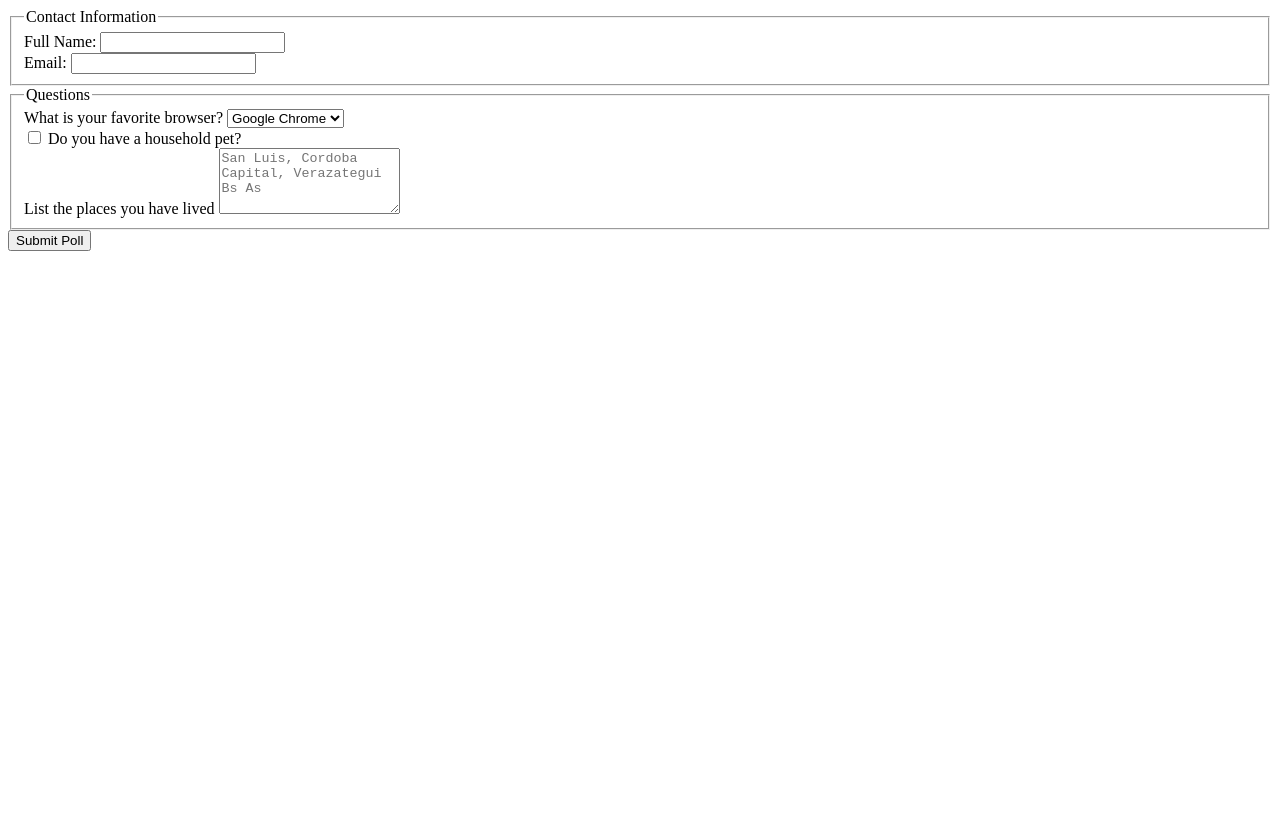
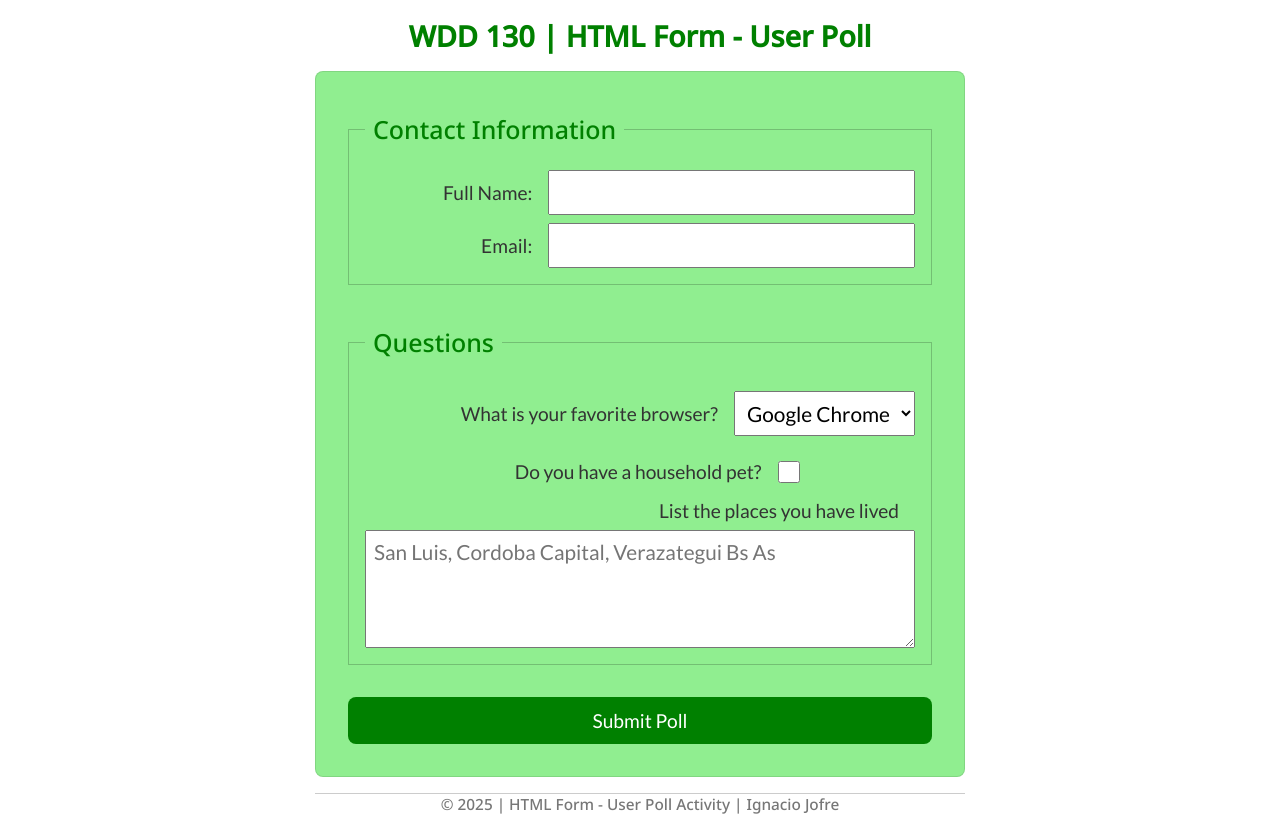
Before and after one commit to ijofre02/wdd130, a plain HTML site: page week05/poll-form.html in a window 1280 px wide. Drawn offline with Linux system fonts and the light colour scheme.

Commit message:
form style

```diff
--- a/week05/poll-form.html
+++ b/week05/poll-form.html
@@ -5,24 +5,35 @@
     <meta charset="UTF-8">
     <meta name="viewport" content="width=device-width, initial-scale=1.0">
     <title>Document</title>
+    <link rel="stylesheet" href="styles/poll-form.css">
+
+    <link rel="preconnect" href="https://fonts.googleapis.com">
+    <link rel="preconnect" href="https://fonts.gstatic.com" crossorigin>
+    <link href="https://fonts.googleapis.com/css2?family=Noto+Sans:wght@500&display=swap" rel="stylesheet">
+
+    <link href="https://fonts.googleapis.com/css2?family=Lato&family=Noto+Sans:wght@500&display=swap" rel="stylesheet">
 </head>
 
 <body>
-    <header></header>
+    <header>
+        <h1>WDD 130 | HTML Form - User Poll</h1>
+    </header>
     <main>
         <form>
             <fieldset>
                 <legend>Contact Information</legend>
-                <div>
+                <div class="form-item column2">
                     <label for="fullname">Full Name:</label>
                     <input type="text" id="fullname" name="fullname">
                 </div>
-                <label for="useremail">Email:</label>
-                <input type="email" id="useremail" name="useremail">
+                <div class="form-item column2">
+                    <label for="useremail">Email:</label>
+                    <input type="email" id="useremail" name="useremail">
+                </div>
             </fieldset>
             <fieldset>
                 <legend>Questions</legend>
-                <div>
+                <div class="form-item column1">
                     <label for="browser">What is your favorite browser?</label>
                     <select id="browser" name="browser">
                         <option value="Chrome">Google Chrome</option>
@@ -30,18 +41,22 @@
                         <option value="firefox">Firefox</option>
                     </select>
                 </div>
-                <input type="checkbox" id="pet" name="pet">
-                <label for="pet">Do you have a household pet?</label>
-                <div>
-                    <label for="feedback">List the places you have lived</label>
-                    <textarea id="feedback" name="feedback" rows="4"
-                        placeholder="San Luis, Cordoba Capital, Verazategui Bs As"></textarea>
+                <div class="form-item column1">
+                    <label for="pet">Do you have a household pet?</label>
+                    <input type="checkbox" id="pet" name="pet">
                 </div>
+
+                <label for="feedback">List the places you have lived</label>
+                <textarea id="feedback" name="feedback" rows="4"
+                    placeholder="San Luis, Cordoba Capital, Verazategui Bs As"></textarea>
+
             </fieldset>
             <button type="submit">Submit Poll</button>
         </form>
     </main>
-    <footer></footer>
+    <footer>
+        <p>&copy; 2025 | HTML Form - User Poll Activity | Ignacio Jofre</p>
+    </footer>
 </body>
 
 </html>
--- /dev/null
+++ b/week05/styles/poll-form.css
@@ -0,0 +1,105 @@
+* {
+    margin: 0;
+    padding: 0;
+    box-sizing: border-box;
+}
+
+body {
+    font-family: "Noto Sans", sans-serif;
+    font-size: 1.2em;
+    color: #333;
+    background: #fff;
+}
+
+header {
+    margin: 0 auto;
+    width: 650px;
+}
+
+h1 {
+    margin: 1rem;
+    font-size: 1.5em;
+    color: green;
+    text-align: center;
+}
+
+form {
+    width: 650px;
+    margin: 0 auto;
+    padding: 1rem;
+    border: 1px solid rgb(0 0 0 / 0.1);
+    border-radius: 8px;
+    background-color: lightgreen;
+    display: grid;
+}
+
+fieldset {
+    display: grid;
+    grid-gap: .5rem;
+    margin: 1rem;
+    border: 1px solid rgb(0 0 0 / 0.2);
+    padding: 1rem;
+}
+
+legend {
+    padding: 0.5rem;
+    color: green;
+    font-size: 1.3em;
+}
+
+label, input, button, select, textarea {
+    font-family: "Lato", sans-serif;
+}
+
+label {
+    text-align: right;
+    padding-right: 1rem;
+}
+
+input, select, textarea {
+    padding: 0.5rem;
+    font-size: 1.3rem;
+}
+
+input[type="checkbox"] {
+    width: 22px;
+    height: 22px;
+    vertical-align: bottom;
+}
+
+button {
+    margin: 1rem;
+    background-color: green;
+    color: #fff;
+    border: none;
+    border-radius: .5rem;
+    padding: .75rem;
+    font-size: 1.2rem;
+}
+
+button:hover {
+    background-color: #333;
+}
+
+footer {
+  margin: 1rem auto 0;
+  width: 650px;
+  text-align: center;
+  font-size: 0.8em;
+  color: #777;
+  border-top: 1px solid #ccc;
+}
+
+.form-item {
+    display: grid;
+    align-items: center;
+}
+
+.column1 {
+    grid-template-columns: 3fr 1fr;
+    margin: 0.5rem 0;
+}
+
+.column2 {
+    grid-template-columns: 1fr 2fr;
+}
```
